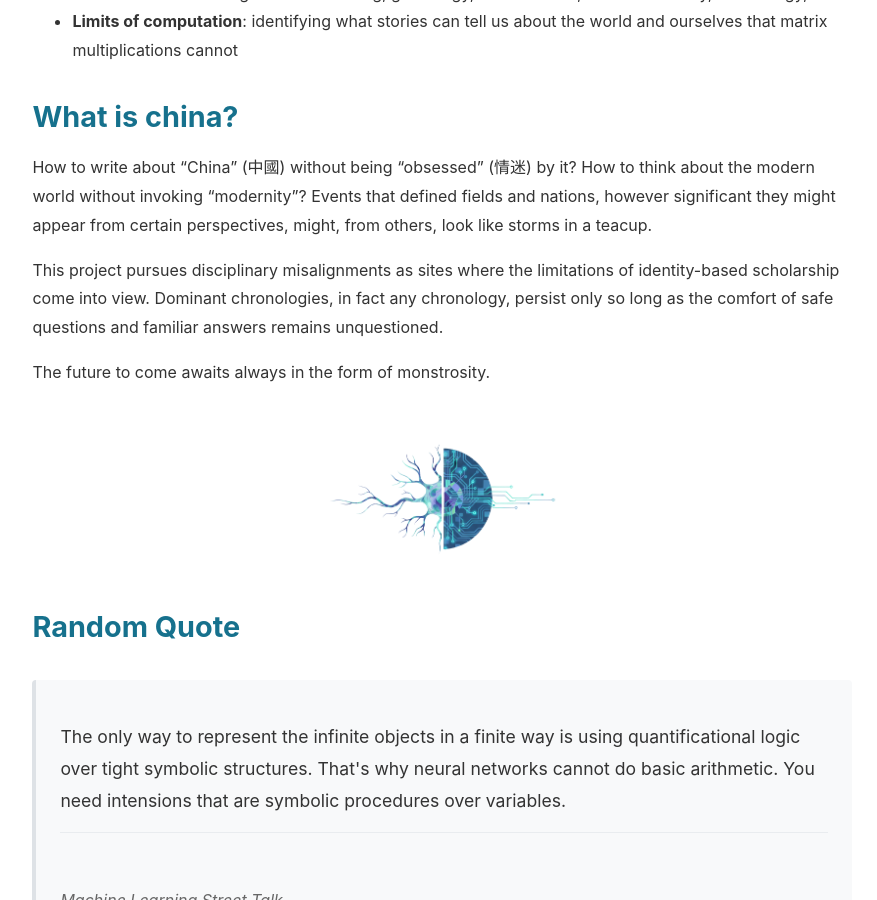
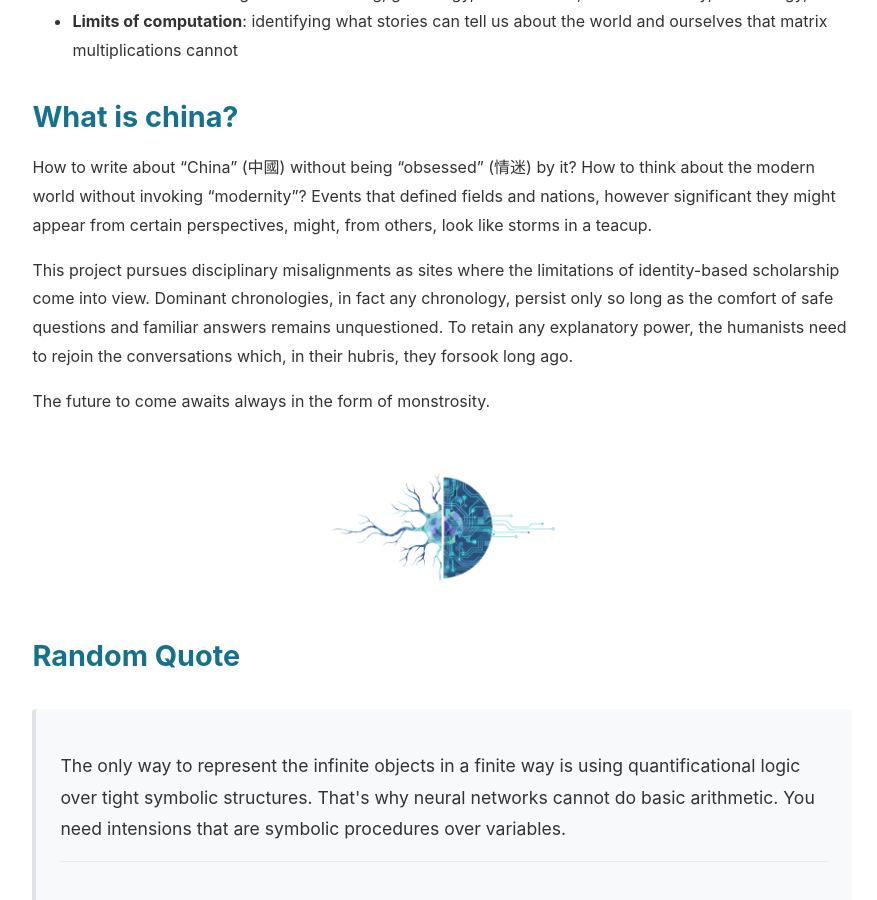
Before and after one commit to mcjkurz/qhchina, a Jekyll site: the page built from docs/index.md, in a window 1280 px wide and 900 px high, scrolled down 1059 px. Shown: the whole window, without its empty margins (198-1075 px from the left). Built offline with Jekyll 4.4.1, drawn with Linux system fonts in a browser that asks for light colours.

Commit message:
change in main page

```diff
--- a/docs/index.md
+++ b/docs/index.md
@@ -45,7 +45,7 @@ title: Home
 
 How to write about "China" (中國) without being "obsessed" (情迷) by it? How to think about the modern world without invoking "modernity"? Events that defined fields and nations, however significant they might appear from certain perspectives, might, from others, look like storms in a teacup.
 
-This project pursues disciplinary misalignments as sites where the limitations of identity-based scholarship come into view. Dominant chronologies, in fact any chronology, persist only so long as the comfort of safe questions and familiar answers remains unquestioned.
+This project pursues disciplinary misalignments as sites where the limitations of identity-based scholarship come into view. Dominant chronologies, in fact any chronology, persist only so long as the comfort of safe questions and familiar answers remains unquestioned. To retain any explanatory power, the humanists need to rejoin the conversations which, in their hubris, they forsook long ago.
 
 The future to come awaits always in the form of monstrosity.
 
```
